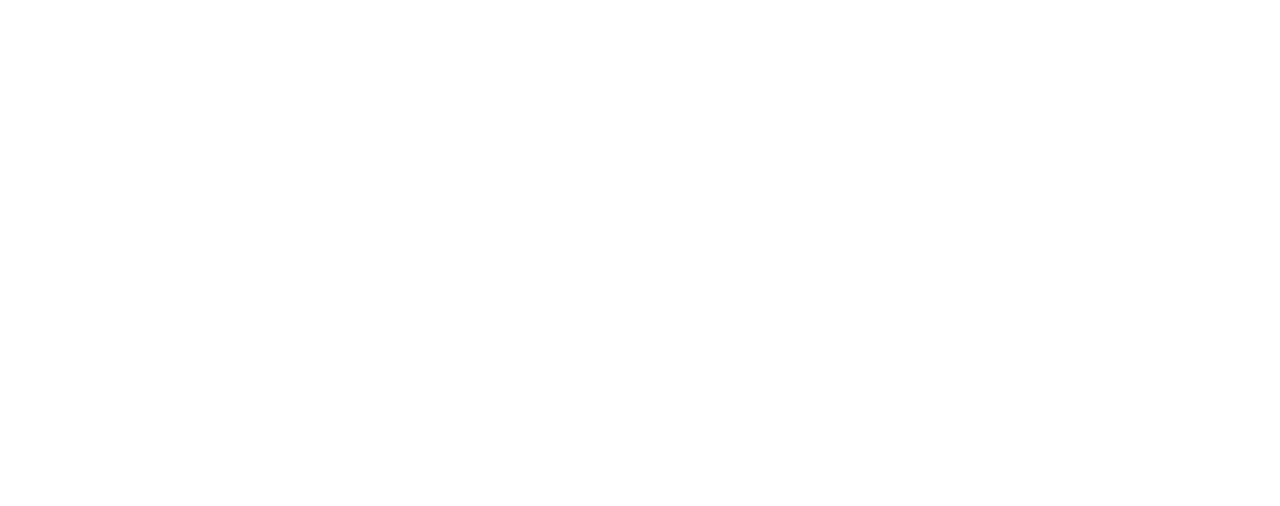
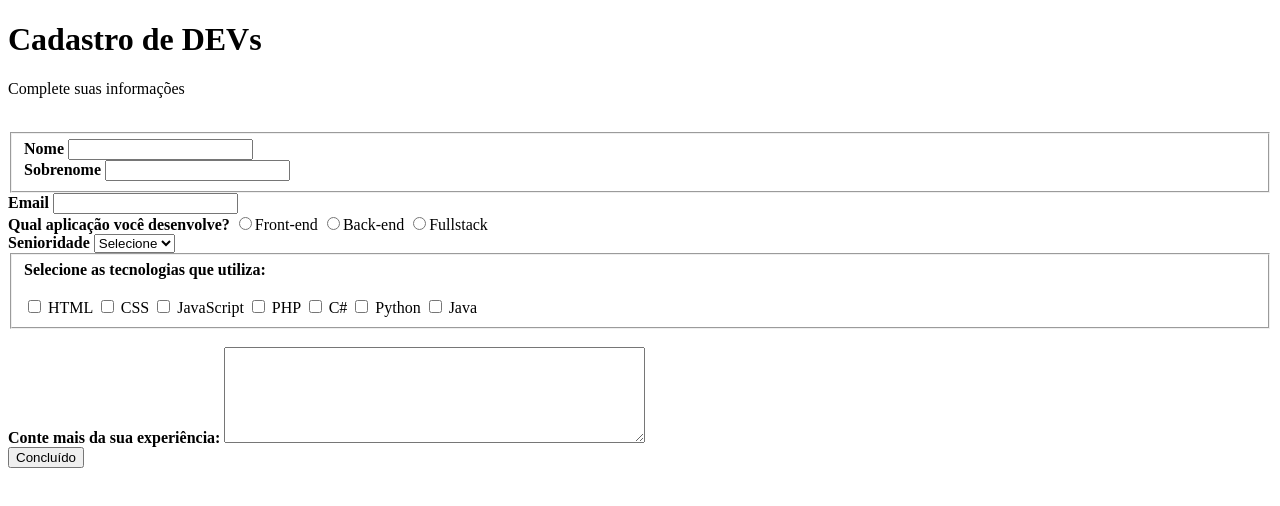
Before and after one commit to PatrickQueiroz/Iniciando_HTML, a plain HTML site: page formularios/index.html in a window 1280 px wide. Drawn offline with Linux system fonts and the light colour scheme.

Commit message:
Atualizando codigo com add de comentarios e a conclusão do formulario para Devs

```diff
--- a/formularios/index.html
+++ b/formularios/index.html
@@ -0,0 +1,94 @@
+<!DOCTYPE html>
+<html lang="pt-BR">
+
+<head>
+    <meta charset="UTF-8">
+    <meta http-equiv="X-UA-Compatible" content="IE=edge">
+    <meta name="viewport" content="width=device-width, initial-scale=1.0">
+    <title>Cadastro de Desenvolvedores</title>
+</head>
+
+<body>
+    <div>
+        <h1>Cadastro de DEVs</h1>
+        <p>Complete suas informações</p>
+        <br>
+    </div>
+
+    <!-- Início do formulário -->
+    <form>
+
+        <fieldset>
+            <div>
+                <label for="nome"><strong>Nome</strong></label>
+                <input type="text" name="nome">
+            </div>
+
+            <div>
+                <label for="sobrenome"><strong>Sobrenome</strong></label>
+                <input type="text" name="sobrenome">
+            </div>
+        </fieldset>
+
+        <!-- Campo de email-->
+        <div>
+            <label for="email"><strong>Email</strong></label>
+            <input type="email" name="email">
+        </div>
+
+        <!-- Campo de desenvolvimento web com 3 opções para escolha -->
+        <div>
+            <label><strong>Qual aplicação você desenvolve?</strong></label>
+            <label><input type="radio" value="frontend">Front-end</label>
+            <label><input type="radio" value="backend">Back-end</label>
+            <label><input type="radio" value="fullstack">Fullstack</label>
+        </div>
+
+        <!-- Campo de senioridade com 3 opções para escolha -->
+        <div>
+            <label for="senioridade"><strong>Senioridade</strong></label>
+            <select>
+                <option>Selecione</option>
+                <option>Júnior</option>
+                <option>Pleno</option>
+                <option>Sênior</option>
+            </select>
+        </div>
+
+        <fieldset>
+
+            <!-- Campo de tecnologias para escolher -->
+            <div>
+                <label><strong>Selecione as tecnologias que utiliza:</strong></label><br><br>
+                <input type="checkbox" name="HTML">
+                <label> HTML</label>
+                <input type="checkbox" name="CSS">
+                <label> CSS</label>
+                <input type="checkbox" name="JavaScript">
+                <label> JavaScript</label>
+                <input type="checkbox" name="PHP">
+                <label> PHP</label>
+                <input type="checkbox" name="C#">
+                <label> C#</label>
+                <input type="checkbox" name="Phyton">
+                <label> Python</label>
+                <input type="checkbox" name="Java">
+                <label> Java</label>
+            </div>
+        </fieldset>
+
+        <!-- Caixa de texto -->
+        <div>
+            <br>
+            <label><strong>Conte mais da sua experiência: </strong></label>
+            <textarea rows="6" cols="50" name="experiencia"></textarea>
+        </div>
+
+        <!-- Botão para enviar o formulário -->
+        <button type="submit">Concluído</button>
+
+    </form>
+
+</body>
+
+</html>
```
Also changed, not shown: index.html (+31 -8 lines).
